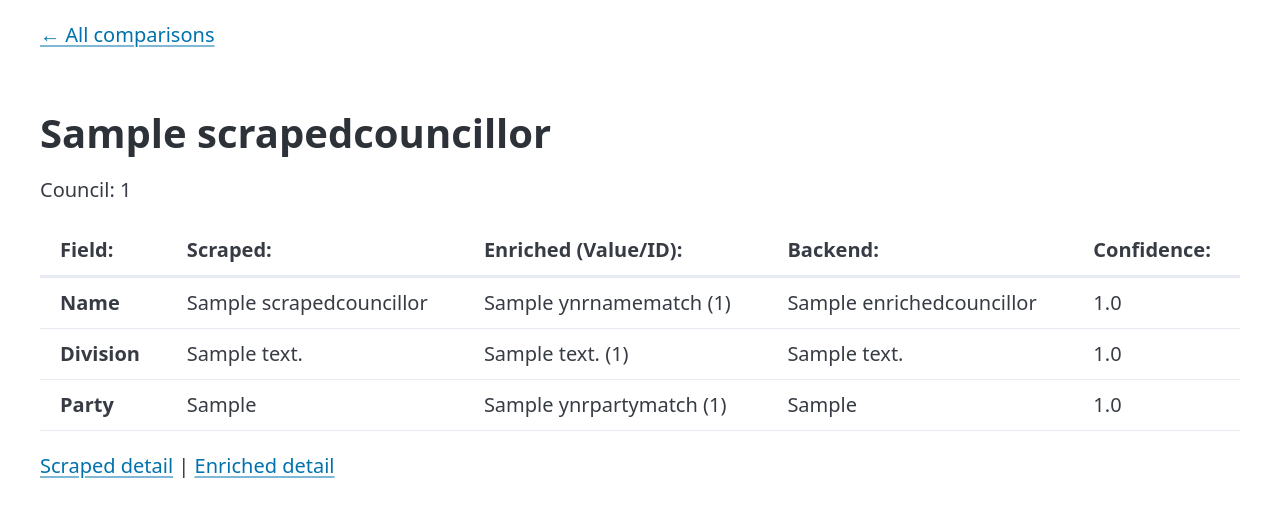
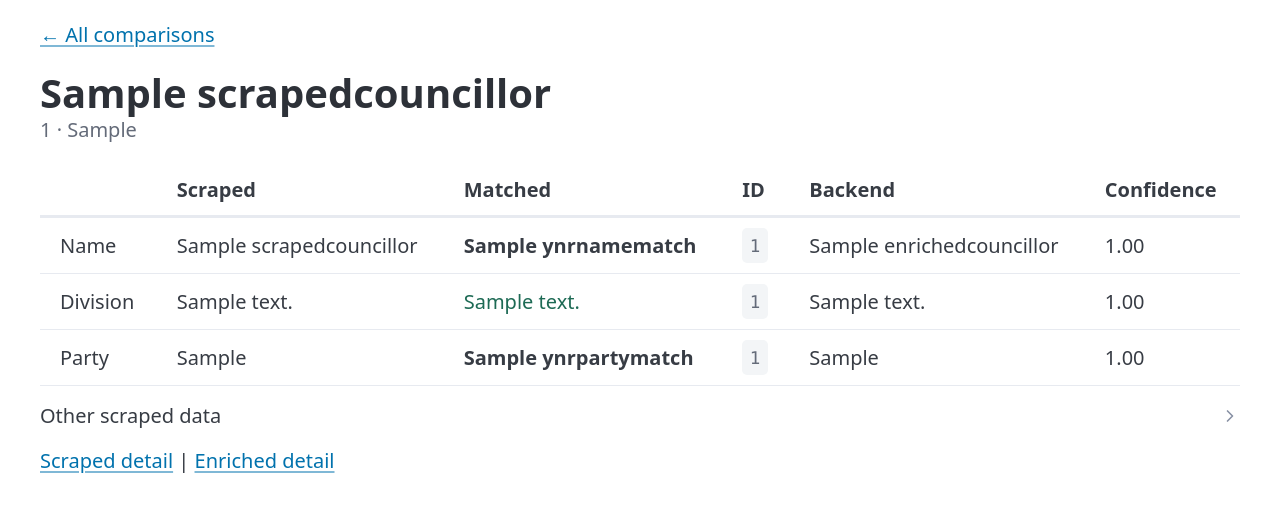
Before and after one commit to DemocracyClub/lgsf-web, a Django app: page /councillors/compare/1/ in a window 1280 px wide. Shown: the top 517 px of the page. Run offline with Django 5.2, Linux system fonts and the light colour scheme; tables that the repository leaves empty hold one stand-in row (values such as "Sample post"); parts of the project's set-up code (start-up, migrations or seed data) failed here and were passed over; some libraries are stand-ins or nearby versions.

Commit message:
improved compare detail

```diff
--- a/lgsf_web/apps/councillors/templates/councillors/compare_detail.html
+++ b/lgsf_web/apps/councillors/templates/councillors/compare_detail.html
@@ -8,13 +8,44 @@
 <body>
   <main class="container">
     <p><a href="{% url 'councillors:compare_list' %}">&larr; All comparisons</a></p>
-    <h1>{{ object.raw_name }}</h1>
-    <p>Council: {{ object.council_id }}</p>
-    {% include "councillors/includes/field_comparison_table.html" with scraped=object enriched=object.enriched only %}
-    <p>
-      <a href="{% url 'councillors:scraped_detail' object.pk %}">Scraped detail</a>
-      | <a href="{% url 'councillors:enriched_detail' object.enriched.pk %}">Enriched detail</a>
-    </p>
+    <hgroup>
+      <h1>{{ object.raw_name }}</h1>
+      <p>{{ object.council_id }}{% if object.raw_identifier %} · {{ object.raw_identifier }}{% endif %}</p>
+    </hgroup>
+
+    {% with enriched=object.enriched %}
+      <table>
+        <thead>
+          <tr>
+            <th></th>
+            <th>Scraped</th>
+            <th>Matched</th>
+            <th>ID</th>
+            <th>Backend</th>
+            <th>Confidence</th>
+          </tr>
+        </thead>
+        <tbody>
+          {% include "councillors/includes/match_row.html" with label="Name" raw=object.raw_name match=enriched.name_match value=enriched.name_match.person_name match_id=enriched.name_match.person_id backend=enriched.name_match_backend confidence=enriched.name_match_confidence synonym=enriched.name_synonym_match only %}
+          {% include "councillors/includes/match_row.html" with label="Division" raw=object.raw_division match=enriched.division_match value=enriched.division_match.division_name match_id=enriched.division_match.division_id backend=enriched.division_match_backend confidence=enriched.division_match_confidence synonym=enriched.division_synonym_match only %}
+          {% include "councillors/includes/match_row.html" with label="Party" raw=object.raw_party match=enriched.party_match value=enriched.party_match.party_name match_id=enriched.party_match.party_id backend=enriched.party_match_backend confidence=enriched.party_match_confidence synonym=enriched.party_synonym_match only %}
+        </tbody>
+      </table>
+
+      <details>
+        <summary>Other scraped data</summary>
+        <dl>
+          <dt>Email</dt><dd>{{ object.raw_email|default:"–" }}</dd>
+          <dt>Page</dt><dd>{% if object.url %}<a href="{{ object.url }}">{{ object.url }}</a>{% else %}–{% endif %}</dd>
+          <dt>Photo</dt><dd>{% if object.photo_url %}<a href="{{ object.photo_url }}">{{ object.photo_url }}</a>{% else %}–{% endif %}</dd>
+        </dl>
+      </details>
+
+      <p>
+        <a href="{% url 'councillors:scraped_detail' object.pk %}">Scraped detail</a>
+        | <a href="{% url 'councillors:enriched_detail' enriched.pk %}">Enriched detail</a>
+      </p>
+    {% endwith %}
   </main>
 </body>
 </html>
--- a/lgsf_web/apps/councillors/templates/councillors/includes/field_comparison_table.html
+++ /dev/null
@@ -1,34 +0,0 @@
-<table>
-<thead>
-<tr>
-    <th>Field:</th>
-    <th>Scraped:</th>
-    <th>Enriched (Value/ID):</th>
-    <th>Backend:</th>
-    <th>Confidence:</th>
-</tr>
-</thead>
-<tbody>
-<tr>
-    <th><strong>Name</strong></th>
-    <td>{{ scraped.raw_name }}</td>
-    <td>{{ enriched.name_match|default:"" }}</td>
-    <td>{{ enriched.name_match_backend }}</td>
-    <td>{{ enriched.name_match_confidence|default:"N/A" }}</td>
-</tr>
-<tr>
-    <th><strong>Division</strong></th>
-    <td>{{ scraped.raw_division }}</td>
-    <td>{{ enriched.division_match|default:"" }}</td>
-    <td>{{ enriched.division_match_backend }}</td>
-    <td>{{ enriched.division_match_confidence|default:"N/A" }}</td>
-</tr>
-<tr>
-    <th><strong>Party</strong></th>
-    <td>{{ scraped.raw_party }}</td>
-    <td>{{ enriched.party_match|default:"" }}</td>
-    <td>{{ enriched.party_match_backend }}</td>
-    <td>{{ enriched.party_match_confidence|default:"N/A" }}</td>
-</tr>
-</tbody>
-</table>
--- /dev/null
+++ b/lgsf_web/apps/councillors/templates/councillors/includes/match_row.html
@@ -0,0 +1,26 @@
+<tr>
+  <th scope="row">{{ label }}</th>
+  <td>{{ raw }}</td>
+  {% if match %}
+    <td>
+      {% if raw|lower == value|lower %}
+        <ins>{{ value }}</ins>
+      {% else %}
+        <strong>{{ value }}</strong>
+      {% endif %}
+    </td>
+    <td><code>{{ match_id }}</code></td>
+    <td>{% if synonym %} synonyms {% else %}{{ backend|default:"unknown backend" }}{% endif %}</td>
+    <td>
+      {% if confidence is None %}
+        –
+      {% elif confidence < 0.8 %}
+        <mark>{{ confidence|floatformat:2 }}</mark>
+      {% else %}
+        {{ confidence|floatformat:2 }}
+      {% endif %}
+    </td>
+  {% else %}
+    <td colspan="4"><mark>no match</mark></td>
+  {% endif %}
+</tr>
--- a/lgsf_web/apps/councillors/views.py
+++ b/lgsf_web/apps/councillors/views.py
@@ -102,7 +102,12 @@ class CompareDetailView(DetailView):
 
     queryset = ScrapedCouncillor.objects.filter(
         enriched__isnull=False
-    ).select_related("enriched")
+    ).select_related(
+        "enriched",
+        "enriched__name_match",
+        "enriched__division_match",
+        "enriched__party_match",
+    )
     template_name = "councillors/compare_detail.html"
 
 
```
